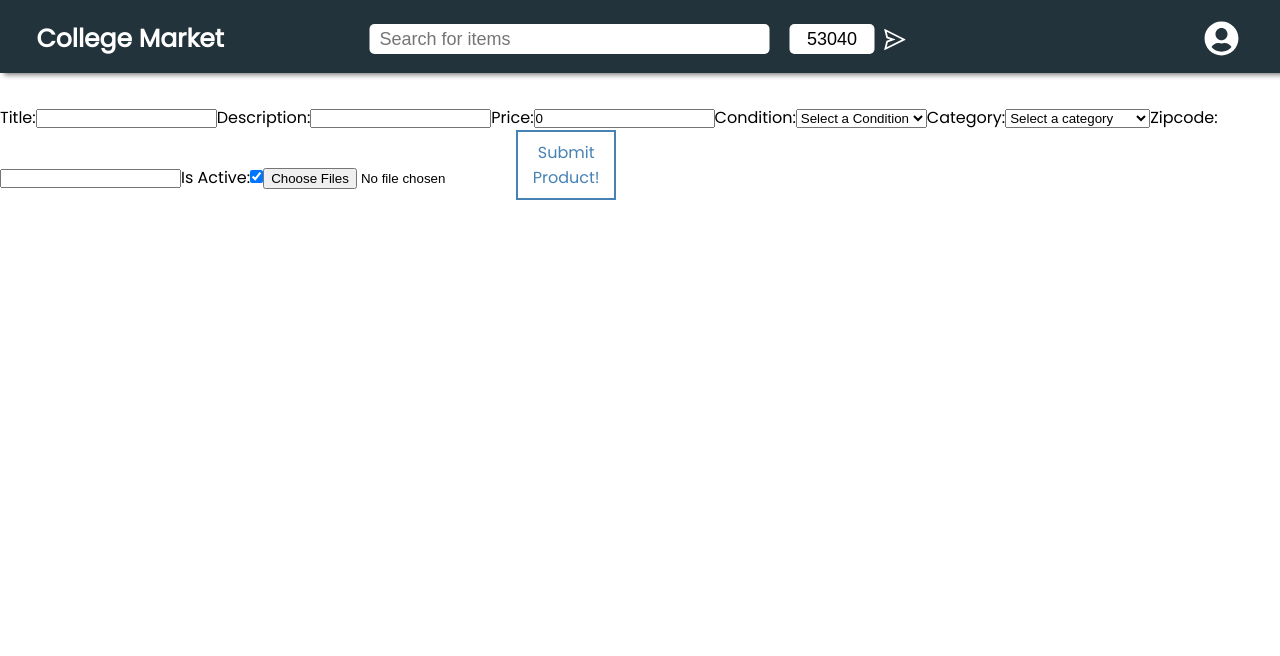
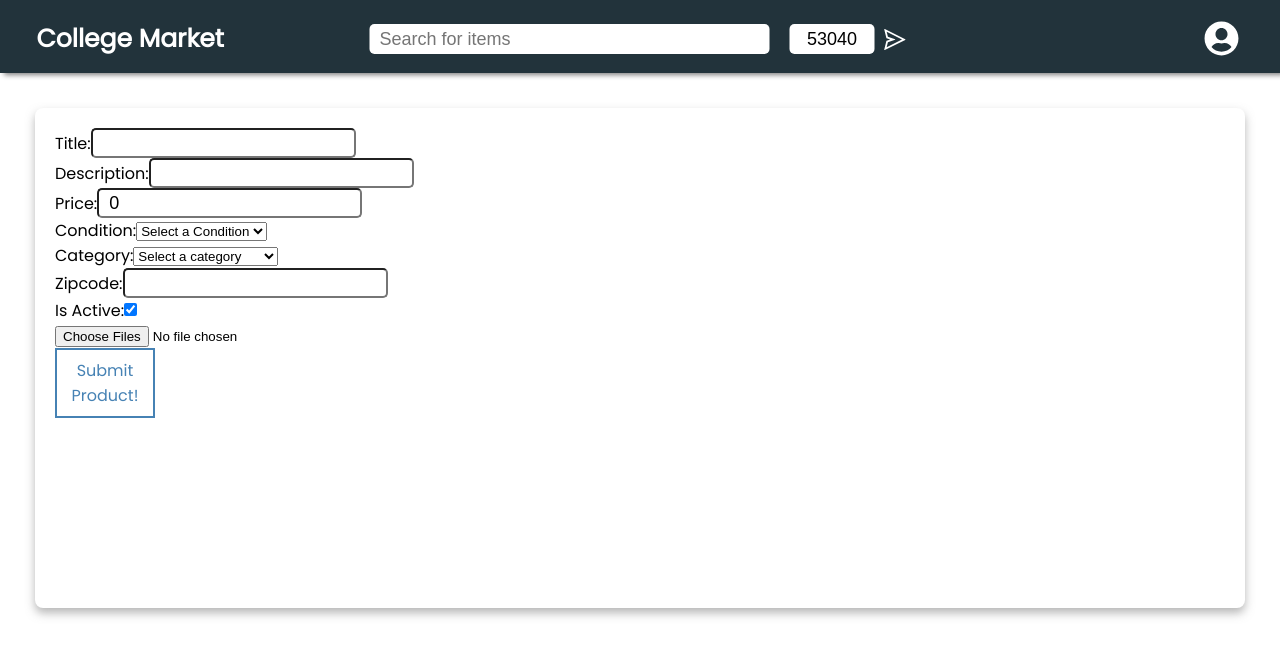
Before and after one commit to michael-146514/CollegeMarket_Frontend_oldv1, a React (Create React App) app: page /listings/create in a window 1280 px wide. Shown: the top 656 px of the page. Built offline with nearby package versions, Linux system fonts and the light colour scheme; sample sign-in values are in the browser's storage.

Commit message:
Added Css to Message Page

```diff
--- /dev/null
+++ b/src/components/CreateItemForm/CreateItemForm.css
@@ -0,0 +1,17 @@
+.CreateBox {
+  padding: 20px;
+  margin: 35px;
+  box-shadow: 0px 5px 10px 0px rgba(111 111 111 / 50%);
+  border-radius: 8px;
+  height: 500px;
+}
+
+.TextInput {
+  font-size: large;
+  text-decoration: none;
+  width: 265px;
+  height: 30px;
+  border-radius: 5px;
+
+  padding-left: 10px;
+}
--- a/src/components/CreateItemForm/CreateItemForm.jsx
+++ b/src/components/CreateItemForm/CreateItemForm.jsx
@@ -1,6 +1,7 @@
 import axios from "axios";
 import { useState } from "react";
 import useAuth from "../../hooks/useAuth";
+import "./CreateItemForm.css";
 
 export default function ProductForm() {
   const [title, setTitle] = useState("");
@@ -83,25 +84,36 @@ export default function ProductForm() {
   };
 
   return (
+    <div className="CreateBox">
       <form onSubmit={handleSubmit}>
+        <div>
           <label>Title:</label>
           <input
             type="text"
             value={title}
+            className="TextInput"
             onChange={(event) => setTitle(event.target.value)}
           />
+        </div>
+        <div>
           <label>Description:</label>
           <input
             type="text"
+            className="TextInput"
             value={description}
             onChange={(event) => setDescription(event.target.value)}
           />
+        </div>
+        <div>
           <label>Price:</label>
           <input
             type="number"
+            className="TextInput"
             value={price}
             onChange={(event) => setPrice(event.target.value)}
           />
+        </div>
+        <div>
           <label>Condition:</label>
           <select value={condition} onChange={handleConditionChange}>
             <option value="">Select a Condition</option>
@@ -111,7 +123,9 @@ export default function ProductForm() {
               </option>
             ))}
           </select>
+        </div>
 
+        <div>
           <label>Category:</label>
           <select value={category} onChange={handleCategoryChange}>
             <option value="">Select a category</option>
@@ -121,19 +135,25 @@ export default function ProductForm() {
               </option>
             ))}
           </select>
+        </div>
+        <div>
           <label>Zipcode:</label>
           <input
             type="text"
+            className="TextInput"
             value={zipcode}
             onChange={(event) => setZipcode(event.target.value)}
           />
+        </div>
+        <div>
           <label>Is Active:</label>
           <input
             type="checkbox"
             checked={isActive}
             onChange={(event) => setIsActive(event.target.checked)}
           />
-
+        </div>
+        <div>
           <input
             type="file"
             name="Images"
@@ -141,7 +161,11 @@ export default function ProductForm() {
             multiple
             onChange={handleImageChange}
           />
+        </div>
+        <div>
           <button type="submit">Submit Product!</button>
+        </div>
       </form>
+    </div>
   );
 }
--- /dev/null
+++ b/src/components/SendMessageForm/SendMessageForm.css
@@ -0,0 +1,22 @@
+.SendInput {
+  font-size: large;
+  text-decoration: none;
+  width: 1200px;
+  height: 30px;
+  border-radius: 5px;
+  margin: 13px;
+  padding-left: 10px;
+}
+
+.SendButton {
+  color: aliceblue;
+  background-color: #49403e;
+  border-radius: 15px;
+  border: none;
+  font-size: small;
+  margin-left: 30px;
+}
+
+.SendButton:hover {
+  background-color: #685d5a;
+}
--- a/src/components/SendMessageForm/SendMessageForm.jsx
+++ b/src/components/SendMessageForm/SendMessageForm.jsx
@@ -1,6 +1,7 @@
 import axios from "axios";
 import useAuth from "../../hooks/useAuth";
 import React, { useState } from "react";
+import "./SendMessageForm.css";
 
 const SendMessageForm = ({ conversationId }) => {
   const [content, setContent] = useState("");
@@ -30,18 +31,18 @@ const SendMessageForm = ({ conversationId }) => {
   };
 
   return (
-    <div>
+    <div className="SendMessageForm">
       <form onSubmit={handleSubmit}>
         <div>
           <input
             type="text"
             value={content}
+            className="SendInput"
             onChange={(event) => setContent(event.target.value)}
           />
-        </div>
-        <div>
-          <button type="submit">
-            <h2>Submit</h2>
+
+          <button className="SendButton" type="submit">
+            <h2>Send</h2>
           </button>
         </div>
       </form>
--- /dev/null
+++ b/src/pages/MessagePage/MessagePage.css
@@ -0,0 +1,12 @@
+.SendMessageForm {
+  display: flex;
+  margin: 25px;
+  box-shadow: 0px 5px 10px 0px rgba(111 111 111 / 50%);
+  border-radius: 30px;
+  height: auto;
+  width: 1350px;
+  justify-content: flex-start;
+  flex-direction: row;
+  align-content: stretch;
+  flex-wrap: nowrap;
+}
--- a/src/pages/MessagePage/MessagePage.jsx
+++ b/src/pages/MessagePage/MessagePage.jsx
@@ -4,6 +4,7 @@ import useAuth from "../../hooks/useAuth";
 import React, { useState, useEffect } from "react";
 import MessageDisplayForm from "../../components/MessageDisplayForm/MessageDisplayForm";
 import SendMessageForm from "../../components/SendMessageForm/SendMessageForm";
+import "./MessagePage.css";
 
 const MessagePage = ({}) => {
   const { id } = useParams();
@@ -45,7 +46,7 @@ const MessagePage = ({}) => {
           ))}
         </ul>
       </div>
-      <div>
+      <div className="">
         <SendMessageForm conversationId={id} />
       </div>
     </div>
```
Lines whose indentation alone changed are shown as unchanged.
